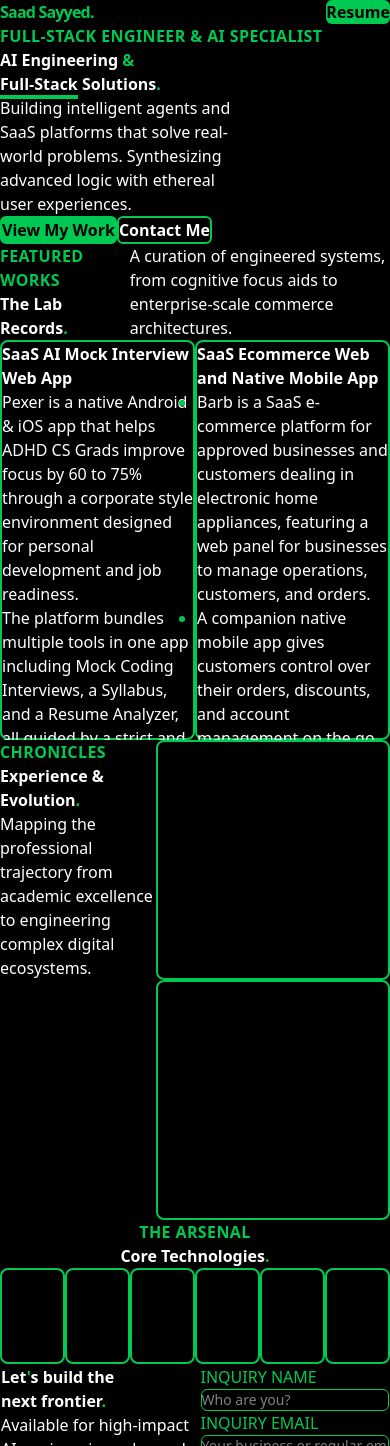
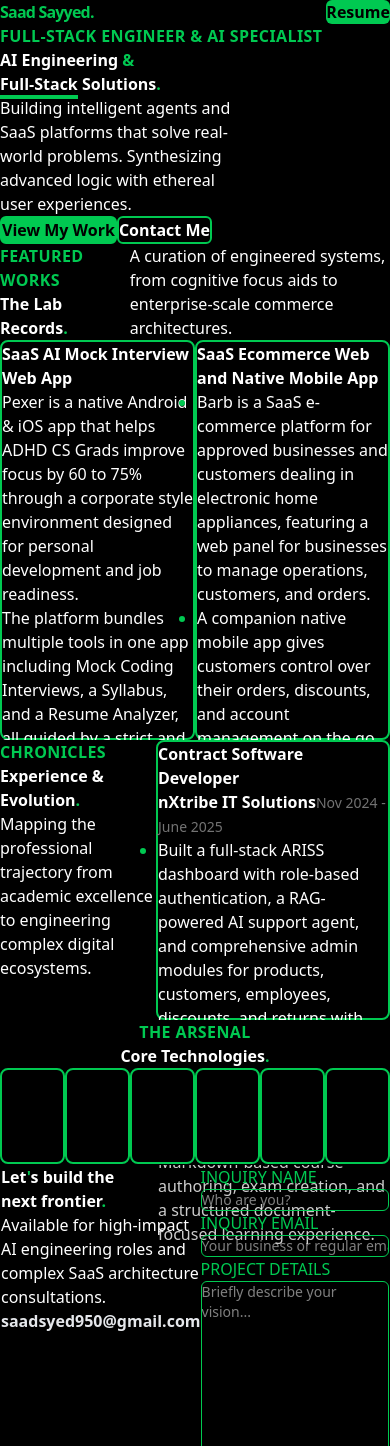
Before and after one commit to saadsayyed10/aie-portfolio, a Next.js app: page / in a window 390 px wide. Shown: the top 1446 px of the page. Built offline with nearby package versions, Linux system fonts and the light colour scheme.

Commit message:
Experience content

```diff
--- a/component/Experience.tsx
+++ b/component/Experience.tsx
@@ -13,9 +13,31 @@ const Experience = () => {
           engineering complex digital ecosystems.
         </p>
       </div>
-      <div className="flex justify-end items-start w-[60%] flex-col lg:gap-y-6 lg:ml-20">
-        <div className="border-2 border-green-500 rounded-lg w-full h-60"></div>
-        <div className="border-2 border-green-500 rounded-lg w-full h-60"></div>
+      <div className="flex justify-end items-start w-[60%] flex-col lg:gap-y-1 lg:ml-20">
+        <div className="border-2 border-green-500 rounded-lg w-full h-70 flex justify-start items-start flex-col lg:gap-y-2 lg:p-6">
+          <h4 className="lg:text-3xl font-semibold text-white">
+            Contract Software Developer
+          </h4>
+          <h6 className="lg:text-lg font-semibold text-white">
+            nXtribe IT Solutions
+            <span className="font-medium text-neutral-500 text-sm lg:ml-2">
+              Nov 2024 - June 2025
+            </span>
+          </h6>
+          <ul className="flex justify-start items-start flex-col lg:gap-y-2 lg:mt-2 list-disc marker:text-green-500 lg:text-sm lg:px-6 text-white font-medium">
+            <li>
+              Built a full-stack ARISS dashboard with role-based authentication,
+              a RAG-powered AI support agent, and comprehensive admin modules
+              for products, customers, employees, discounts, and returns with
+              built-in analytics and reporting.
+            </li>
+            <li>
+              Developed a full-stack CMS for a private educational institute
+              with curriculum management, Markdown-based course authoring, exam
+              creation, and a structured document-focused learning experience.
+            </li>
+          </ul>
+        </div>
       </div>
     </div>
   );
--- a/component/Navbar.tsx
+++ b/component/Navbar.tsx
@@ -7,7 +7,9 @@ const Navbar = () => {
         Saad Sayyed.
       </h3>
       <button className="text-black rounded-md font-semibold cursor-pointer bg-green-500 hover:bg-green-500/70 transition duration-300 lg:px-4 lg:py-1.5 lg:text-sm">
-        <Link href={"/assets/SWE_Saad_Resume.pdf"}>Resume</Link>
+        <Link target="_blank" href={"/assets/SWE_Saad_Resume.pdf"}>
+          Resume
+        </Link>
       </button>
     </div>
   );
--- a/component/Projects.tsx
+++ b/component/Projects.tsx
@@ -1,3 +1,5 @@
+import Link from "next/link";
+
 const Projects = () => {
   return (
     <div className="flex justify-start items-start flex-col w-full lg:gap-y-6 bg-black">
@@ -42,10 +44,20 @@ const Projects = () => {
           </ul>
           <div className="flex justify-between items-center w-full lg:mt-20">
             <button className="border-green-500 border-2 text-black rounded-md font-semibold cursor-pointer bg-green-500 hover:bg-green-500/80 hover:border-green-500/80 transition duration-300 lg:px-4 lg:py-1 lg:text-sm">
-              Check Out
+              <Link
+                target="_blank"
+                href={"https://pexer-production.vercel.app/"}
+              >
+                Check Out
+              </Link>
             </button>
             <button className="border-green-500 border-2 text-white rounded-md font-semibold cursor-pointer hover:bg-green-500/40 transition duration-300 lg:px-4 lg:py-1 lg:text-sm">
-              Source Code
+              <Link
+                target="_blank"
+                href={"https://github.com/saadsayyed10/pexer-production"}
+              >
+                Source Code
+              </Link>
             </button>
           </div>
         </div>
@@ -71,10 +83,20 @@ const Projects = () => {
           </ul>
           <div className="flex justify-between items-center w-full lg:mt-20">
             <button className="border-green-500 border-2 text-black rounded-md font-semibold cursor-pointer bg-green-500 hover:bg-green-500/80 hover:border-green-500/80 transition duration-300 lg:px-4 lg:py-1 lg:text-sm">
-              Check Out
+              <Link
+                target="_blank"
+                href={"https://barb-production.vercel.app/"}
+              >
+                Check Out
+              </Link>
             </button>
             <button className="border-green-500 border-2 text-white rounded-md font-semibold cursor-pointer hover:bg-green-500/40 transition duration-300 lg:px-4 lg:py-1 lg:text-sm">
-              Source Code
+              <Link
+                target="_blank"
+                href={"https://github.com/saadsayyed10/barb-production"}
+              >
+                Source Code
+              </Link>
             </button>
           </div>
         </div>
```
